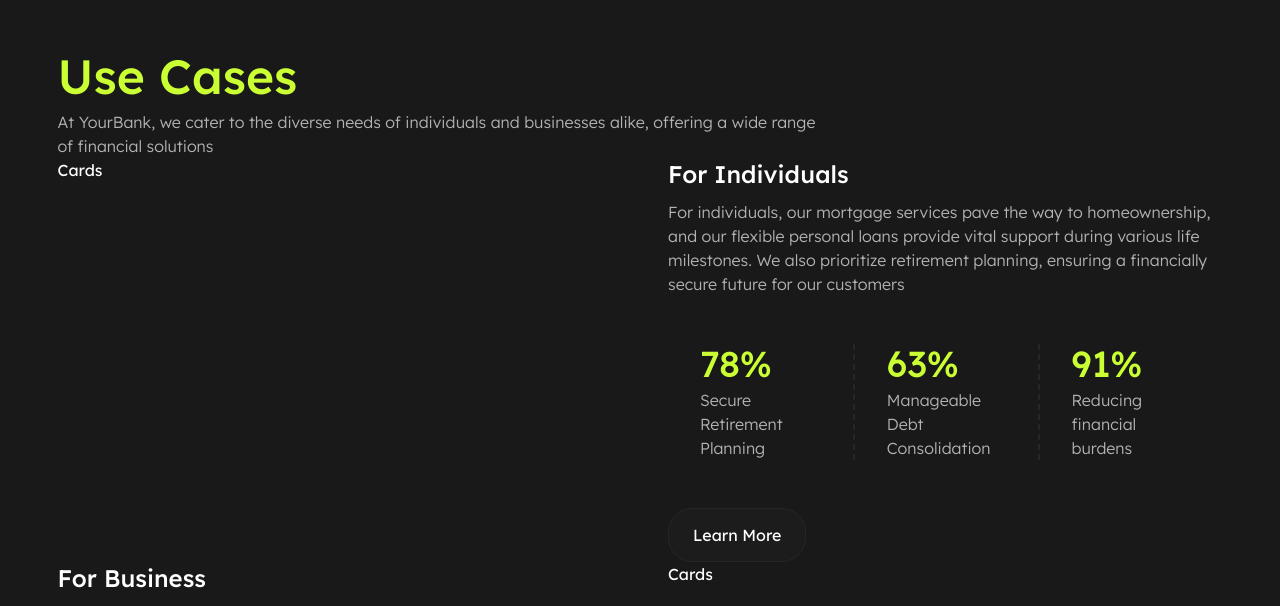
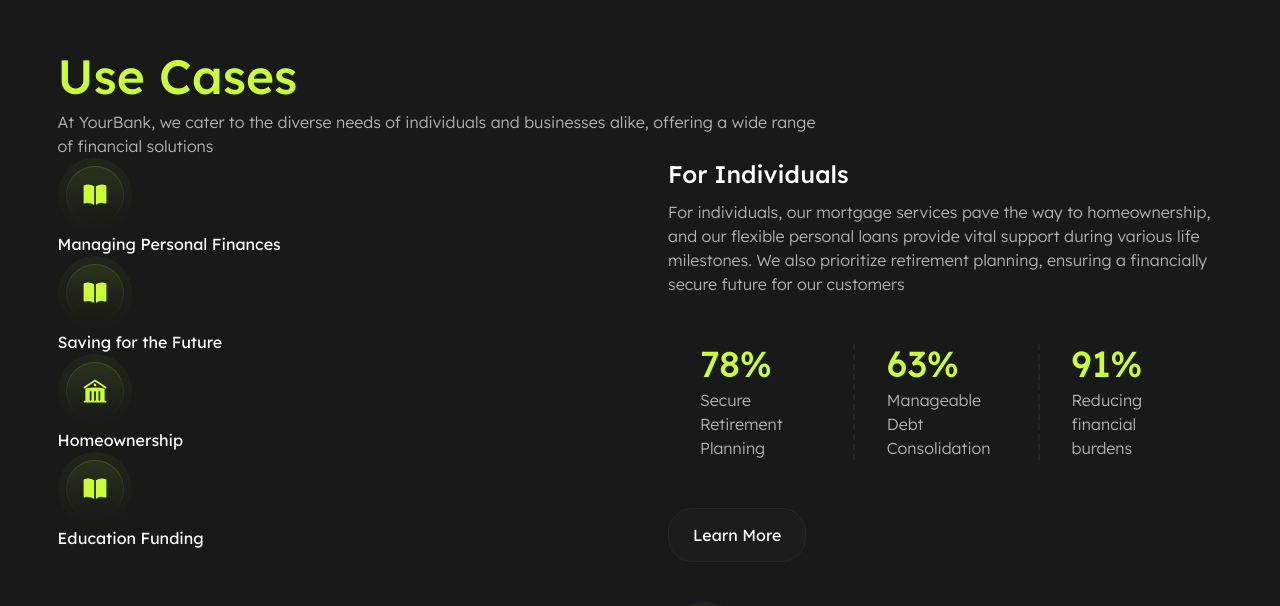
Before and after one commit to alexandreraminelli/pratica-nextjs-bank, a Next.js app: page / in a window 1280 px wide. Shown: the part 1371-1977 px from the top of the page. Built offline with nearby package versions, Linux system fonts and the light colour scheme.

Commit message:
feat(cards): criação do componente `IconCard01`

```diff
--- /dev/null
+++ b/src/app/ui/components/card/IconCard01.tsx
@@ -0,0 +1,27 @@
+import EmphasizedIcon from "@/app/ui/components/icon/EmphasizedIcon"
+import SimpleIconCard from "@/data/model/cards/SimpleIconCard"
+
+/**
+ * Cards com um ícone e um texto.
+ * @author Alexandre Raminelli
+ */
+export default function IconCard01(
+  { card }: SimpleIconCard01Props // props
+) {
+  // Desencapsulamento do conteúdo
+  const { Icon, text } = card
+
+  return (
+    <div aria-label="card">
+      {/* Ícone */}
+      <EmphasizedIcon Icon={Icon} />
+      {/* Texto */}
+      <span>{text}</span>
+    </div>
+  )
+}
+/** Props de `SimpleIconCard01`. */
+interface SimpleIconCard01Props {
+  /** Conteúdo do card. */
+  card: SimpleIconCard
+}
--- /dev/null
+++ b/src/app/ui/components/card/IconCardGroup01.tsx
@@ -0,0 +1,24 @@
+import SimpleIconCard from "@/data/model/cards/SimpleIconCard"
+import IconCard01 from "./IconCard01"
+
+/**
+ * Grupo de cards `SimpleIconCard01`.
+ * @author Alexandre Raminelli
+ */
+export default function IconCardGroup01(
+  { cards }: SimpleIconCardGroup01Props // props
+) {
+  return (
+    <div>
+      {cards.map((card, index) => (
+        <IconCard01 key={index} card={card} />
+      ))}
+    </div>
+  )
+}
+
+/** Props de `SimpleIconCardGroup01`. */
+interface SimpleIconCardGroup01Props {
+  /** Lista de cards. */
+  cards: SimpleIconCard[]
+}
--- a/src/app/ui/pages/home/useCases/UseCaseExplanation.tsx
+++ b/src/app/ui/pages/home/useCases/UseCaseExplanation.tsx
@@ -1,4 +1,5 @@
 import NumberCardGroup from "@/app/ui/components/card/NumberCardGroup"
+import IconCardGroup01 from "@/app/ui/components/card/IconCardGroup01"
 import { UseCaseTypes } from "@/data/model/pages/homepage/UseCasesSection"
 import clsx from "clsx"
 import Button from "@/app/ui/components/button/Button"
@@ -10,7 +11,7 @@ export default function UseCaseExplanation(
   { index, useCaseContent }: UseCaseExplanationProps // props
 ) {
   // desencapsulamento do conteúdo
-  const { type, description, numericalData } = useCaseContent
+  const { type, description, numericalData, mainTopics } = useCaseContent
 
   return (
     <section
@@ -45,7 +46,7 @@ export default function UseCaseExplanation(
       </div>
 
       {/* Cards */}
-      <div>Cards</div>
+      <IconCardGroup01 cards={mainTopics} />
     </section>
   )
 }
--- a/src/app/ui/pages/home/useCases/UseCasesSection.tsx
+++ b/src/app/ui/pages/home/useCases/UseCasesSection.tsx
@@ -21,9 +21,11 @@ export default function UseCasesSection() {
       </div>
 
       {/* Seções de casos de uso */}
-      {useCaseTypes.map((useCase, index) => (
-        <UseCaseExplanation key={index} index={index} useCaseContent={useCase} />
-      ))}
+      <div className="flex flex-col md:gap-10">
+        {useCaseTypes.map((useCase, index) => (
+          <UseCaseExplanation key={index} index={index} useCaseContent={useCase} />
+        ))}
+      </div>
     </section>
   )
 }
```
